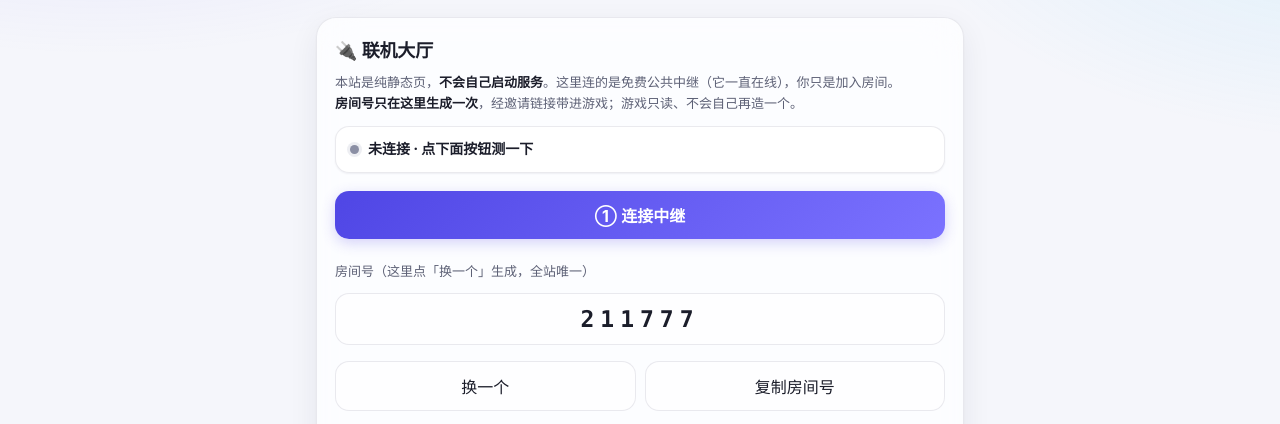
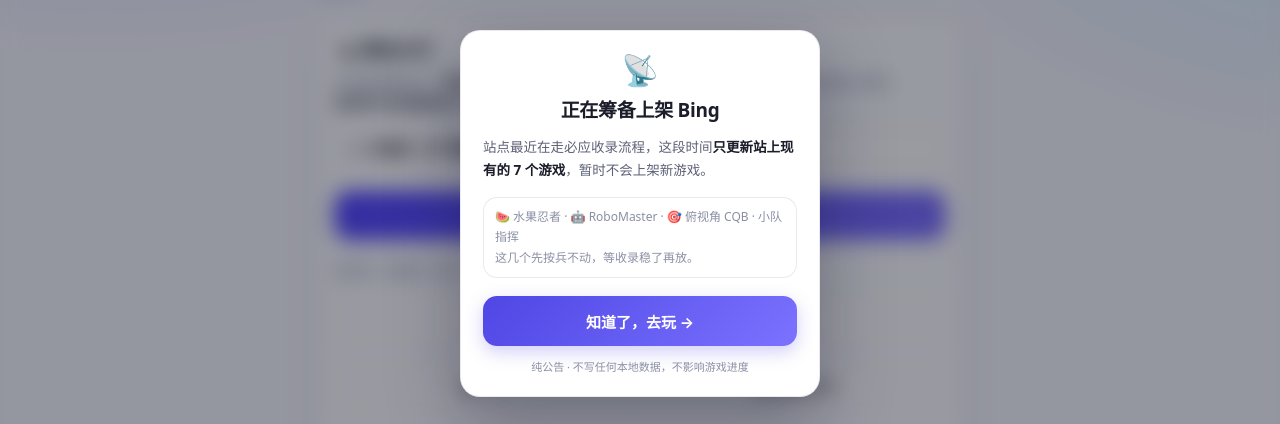
Before and after one commit to XIANGgo-furry/HtmlGamesUnite, a plain HTML site: page index.html in a window 1280 px wide. Shown: the part 187-611 px from the top of the page. Drawn offline with Linux system fonts and the light colour scheme.

Commit message:
Add entry notice: Bing indexing in progress, only existing games updated for now

```diff
--- a/index.html
+++ b/index.html
@@ -190,6 +190,34 @@ a.card:hover .arrow{transform:translateX(3px);color:var(--primary)}
   background:var(--amber-bg);border:1px solid var(--amber-line);padding:2px 9px;border-radius:99px}
 @media (max-width:380px){body{padding-left:12px;padding-right:12px}#bar{margin:0 -12px;padding-left:12px;padding-right:12px}}
 @media (prefers-reduced-motion:reduce){*{animation:none!important;transition:none!important}}
+
+/* ===== 进站公告：沿用全站 M3 token + iOS 玻璃 ===== */
+#notice{position:fixed;inset:0;z-index:200;display:flex;align-items:center;justify-content:center;
+padding:22px;overscroll-behavior:contain;
+background:rgba(16,18,32,.42);
+-webkit-backdrop-filter:blur(10px) saturate(140%);
+backdrop-filter:blur(10px) saturate(140%)}
+#notice[hidden]{display:none!important}
+.notice-card{width:min(360px,100%);max-height:100%;overflow:auto;
+padding:24px 22px 20px;border-radius:var(--r);text-align:center;
+background:var(--surface-solid);border:1px solid var(--line);
+box-shadow:0 24px 70px rgba(12,16,40,.34);
+animation:noticeIn .28s var(--ease) both}
+@keyframes noticeIn{from{opacity:0;transform:translateY(12px) scale(.97)}to{opacity:1;transform:none}}
+.notice-card .ic{font-size:30px;line-height:1;margin-bottom:10px}
+.notice-card h2{font-size:19px;font-weight:750;letter-spacing:-.3px;margin:0 0 10px;color:var(--text)}
+.notice-card p{font-size:13.5px;line-height:1.75;color:var(--text-2);margin:0 0 14px;text-align:left}
+.notice-card p b{color:var(--text);font-weight:650}
+.notice-card .soon-line{font-size:12px;color:var(--text-3);line-height:1.7;
+background:var(--surface-2);border:1px solid var(--line);border-radius:var(--r-sm);
+padding:9px 11px;margin:0 0 18px;text-align:left}
+.notice-card button{width:100%;min-height:50px;margin:0;font-size:15px;font-weight:700;
+border:0;border-radius:var(--r-sm);
+background:linear-gradient(135deg,var(--primary),var(--primary-2));
+color:var(--on-primary);box-shadow:0 6px 18px rgba(79,70,229,.26)}
+.notice-card button:active{transform:scale(.98)}
+.notice-card .fine{display:block;margin-top:12px;font-size:11px;color:var(--text-3)}
+@media (prefers-reduced-motion:reduce){.notice-card{animation:none}}
 </style>
 <div id="app">
   <span class="tag">🧪 测试中 · 可能有 bug</span>
@@ -245,6 +273,16 @@ a.card:hover .arrow{transform:translateX(3px);color:var(--primary)}
     <div class="soon-item"><span class="ic">🍉</span><span class="nm">水果忍者</span><span class="st">制作中</span></div>
     <div class="soon-item"><span class="ic">🤖</span><span class="nm">RoboMaster</span><span class="st">制作中</span></div>
     <div class="soon-item"><span class="ic">🎯</span><span class="nm">俯视角 CQB · 小队指挥</span><span class="st">制作中</span></div>
+  </div>
+</div>
+<div id="notice" role="dialog" aria-labelledby="noticeTitle" onclick="if(event.target===this)this.hidden=true">
+  <div class="notice-card">
+    <div class="ic">📡</div>
+    <h2 id="noticeTitle">正在筹备上架 Bing</h2>
+    <p>站点最近在走必应收录流程，这段时间<b>只更新站上现有的 7 个游戏</b>，暂时不会上架新游戏。</p>
+    <div class="soon-line">🍉 水果忍者 · 🤖 RoboMaster · 🎯 俯视角 CQB · 小队指挥<br>这几个先按兵不动，等收录稳了再放。</div>
+    <button type="button" onclick="document.getElementById('notice').hidden=true">知道了，去玩 →</button>
+    <span class="fine">纯公告 · 不写任何本地数据，不影响游戏进度</span>
   </div>
 </div>
 <!-- 联机能力统一由 relay.js 提供；首页与所有游戏共用同一份实现 -->
```
